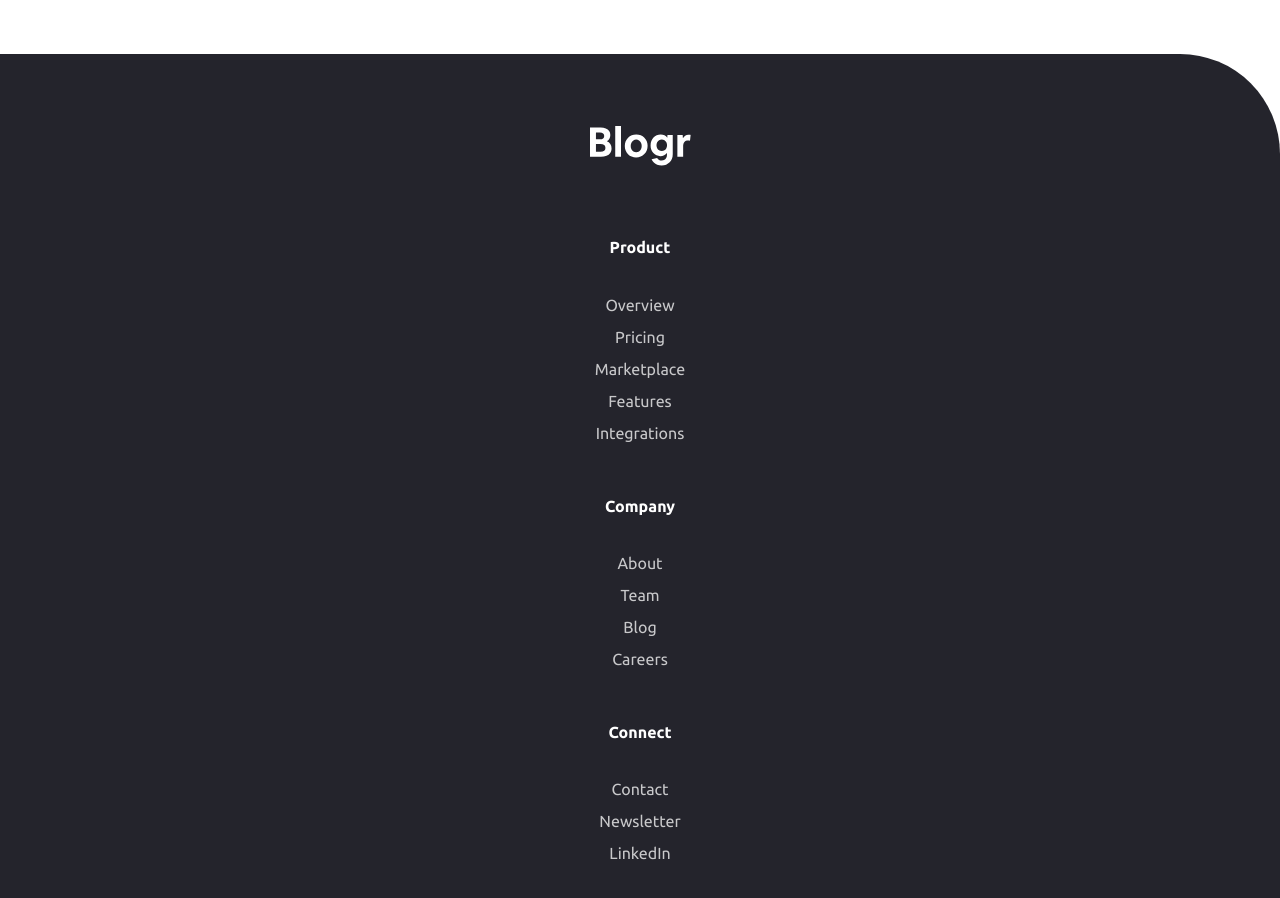
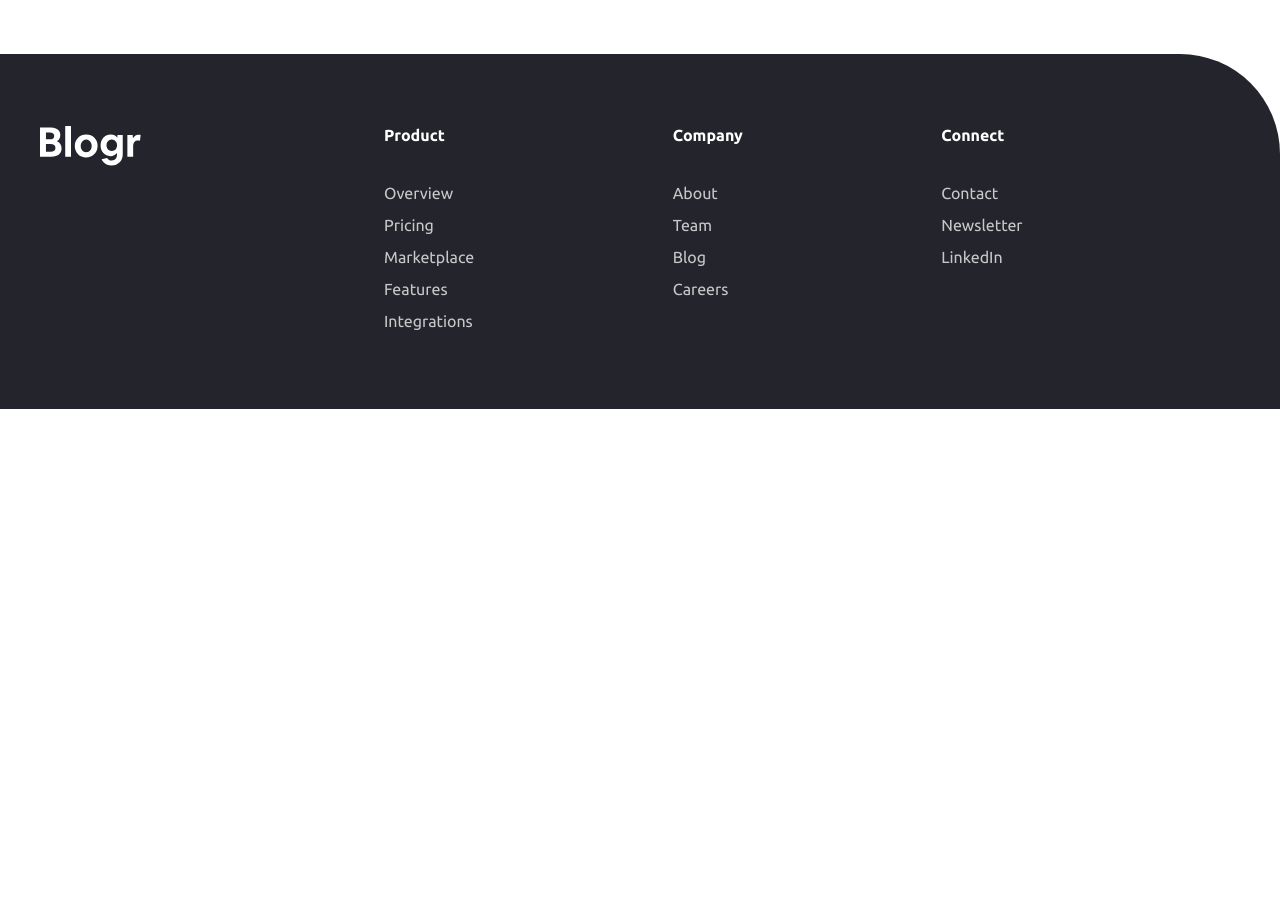
Before and after one commit to henryprosser/blogr-landing-page, a React (Vite) app: page / in a window 1280 px wide. Shown: the part 4320-5218 px from the top of the page. After the commit the page ends 4729 px from the top, so only its background shows below. Built offline with nearby package versions, Linux system fonts and the light colour scheme.

Commit message:
Implement responsive Footer section

```diff
--- a/src/components/Footer.jsx
+++ b/src/components/Footer.jsx
@@ -1,65 +1,51 @@
 export default function Footer() {
+  const menuItems = [
+    {
+      title: "Product",
+      subMenu: [
+        "Overview",
+        "Pricing",
+        "Marketplace",
+        "Features",
+        "Integrations",
+      ],
+    },
+    {
+      title: "Company",
+      subMenu: ["About", "Team", "Blog", "Careers"],
+    },
+    {
+      title: "Connect",
+      subMenu: ["Contact", "Newsletter", "LinkedIn"],
+    },
+  ];
+
   return (
-    <footer className="grid grid-cols-1 justify-items-center bg-gray-950 rounded-tr-[6.25rem] px-[24px] py-[72px] gap-[72px]">
+    <footer className="grid grid-cols-1 md:grid-cols-[1fr_3fr] justify-items-center md:justify-items-start bg-gray-950 rounded-tr-[6.25rem] px-[24px] md:pl-[40px] md:pr-[80px] lg:px-[163px] py-[72px] gap-[72px]">
       <img
         src="/assets/logo.svg"
         className="h-[40px] w-auto"
         alt="Blogr logo"
       />
-      <div className="flex flex-col gap-[48px]">
-        <div className="flex flex-col gap-[32px] text-center">
-          <h4 className="text-preset-6 text-white">Product</h4>
-          <ul className="text-preset-7 text-white opacity-75">
-            <li>
-              <a href="#">Overview</a>
-            </li>
-            <li>
-              <a href="#">Pricing</a>
-            </li>
-            <li>
-              <a href="#">Marketplace</a>
-            </li>
-            <li>
-              <a href="#">Features</a>
-            </li>
-            <li>
-              <a href="#">Integrations</a>
-            </li>
-          </ul>
-        </div>
-
-        <div className="flex flex-col gap-[32px] text-center">
-          <h4 className="text-preset-6 text-white">Company</h4>
-          <ul className="text-preset-7 text-white opacity-75">
-            <li>
-              <a href="#">About</a>
-            </li>
-            <li>
-              <a href="#">Team</a>
-            </li>
-            <li>
-              <a href="#">Blog</a>
-            </li>
-            <li>
-              <a href="#">Careers</a>
-            </li>
-          </ul>
-        </div>
-
-        <div className="flex flex-col gap-[32px] text-center">
-          <h4 className="text-preset-6 text-white">Connect</h4>
-          <ul className="text-preset-7 text-white opacity-75">
-            <li>
-              <a href="#">Contact</a>
-            </li>
-            <li>
-              <a href="#">Newsletter</a>
-            </li>
-            <li>
-              <a href="#">LinkedIn</a>
-            </li>
-          </ul>
-        </div>
+      <div
+        className="flex flex-col md:flex-row"
+        style={{ gap: "clamp(3rem, -0.8952rem + 16.62vw, 14.0625rem)" }}
+      >
+        {menuItems.map(({ title, subMenu }) => (
+          <div
+            key={title}
+            className="flex flex-col gap-[32px] text-center md:text-left"
+          >
+            <h4 className="text-preset-6 text-white">{title}</h4>
+            <ul className="text-preset-7 text-white opacity-75">
+              {subMenu.map((item) => (
+                <li key={item}>
+                  <a href="#">{item}</a>
+                </li>
+              ))}
+            </ul>
+          </div>
+        ))}
       </div>
     </footer>
   );
```
